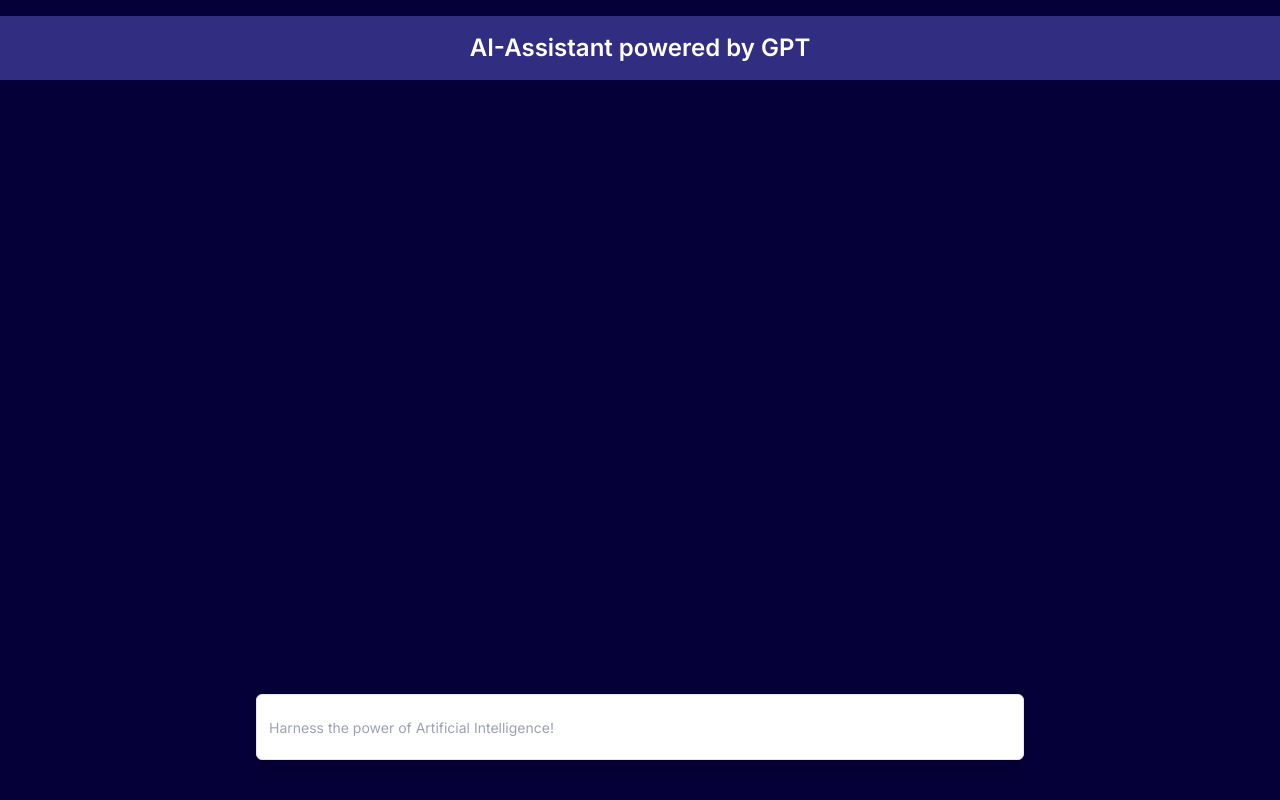
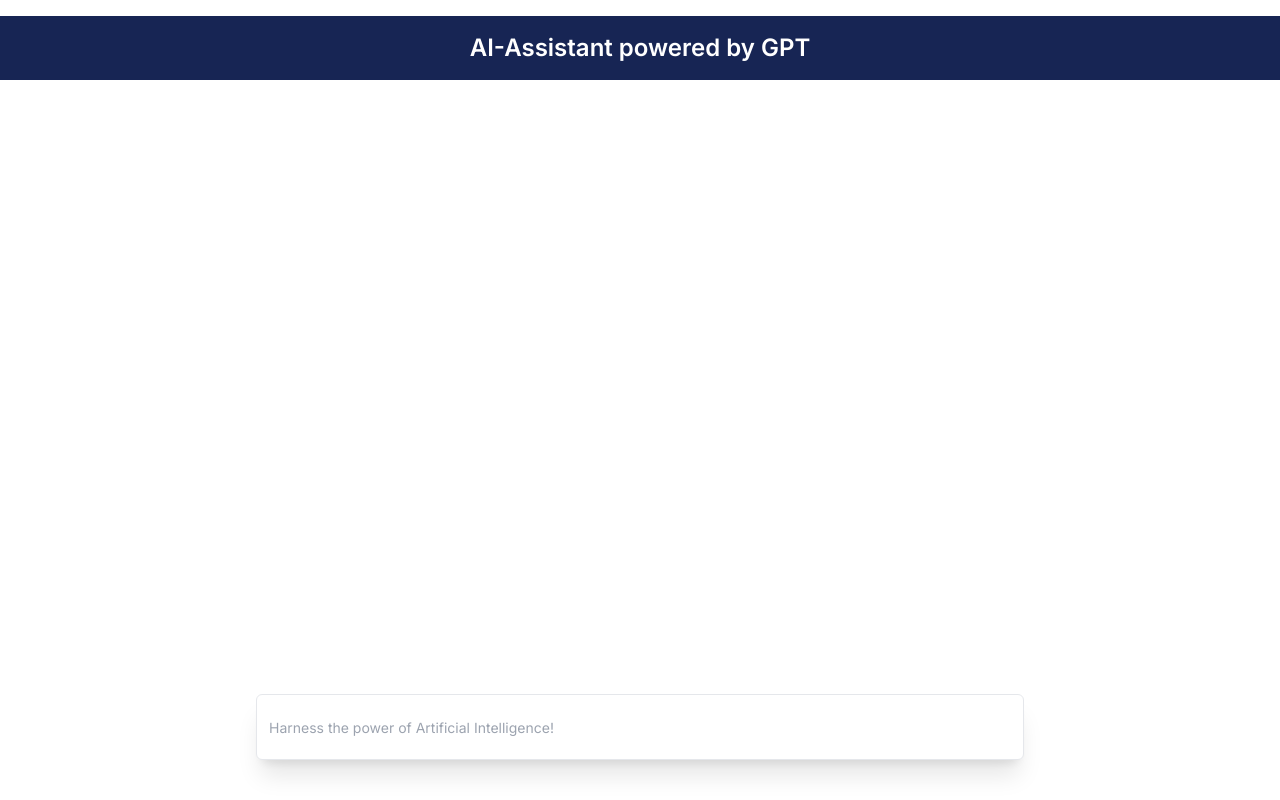
Before and after one commit to Ahsan725/ChatGPT-Clone, a Next.js app: page / in a window 1280 px wide. Built offline with nearby package versions, Linux system fonts and the light colour scheme.

Commit message:
revert changes

```diff
--- a/src/app/components/Header.tsx
+++ b/src/app/components/Header.tsx
@@ -3,7 +3,7 @@
 
 const Header = () => {
   return (
-    <header className="bg-indigo-900 py-4">
+    <header className="bg-blue-950 py-4">
       <div className="container mx-auto">
         <h1 className="text-white text-2xl font-semibold text-center">AI-Assistant powered by GPT</h1>
       </div>
--- a/src/app/globals.css
+++ b/src/app/globals.css
@@ -4,7 +4,7 @@
 @import 'tailwindcss/base';
 @import 'tailwindcss/components';
 @import 'tailwindcss/utilities';
-
+/*
 body {
     background-color: #060038;
-  }
+  } */
--- a/src/app/page.tsx
+++ b/src/app/page.tsx
@@ -11,7 +11,7 @@
         <div
           key={message.id}
           className={`border-t border-black/10 ${
-            message.role === "assistant" ? "bg-indigo-800 text-white" : "bg-indigo-900 text-white"
+            message.role === "assistant" && "bg-gray-100"
           }`}
         >
           <div className="max-w-3xl mx-auto py-6 flex">
```
